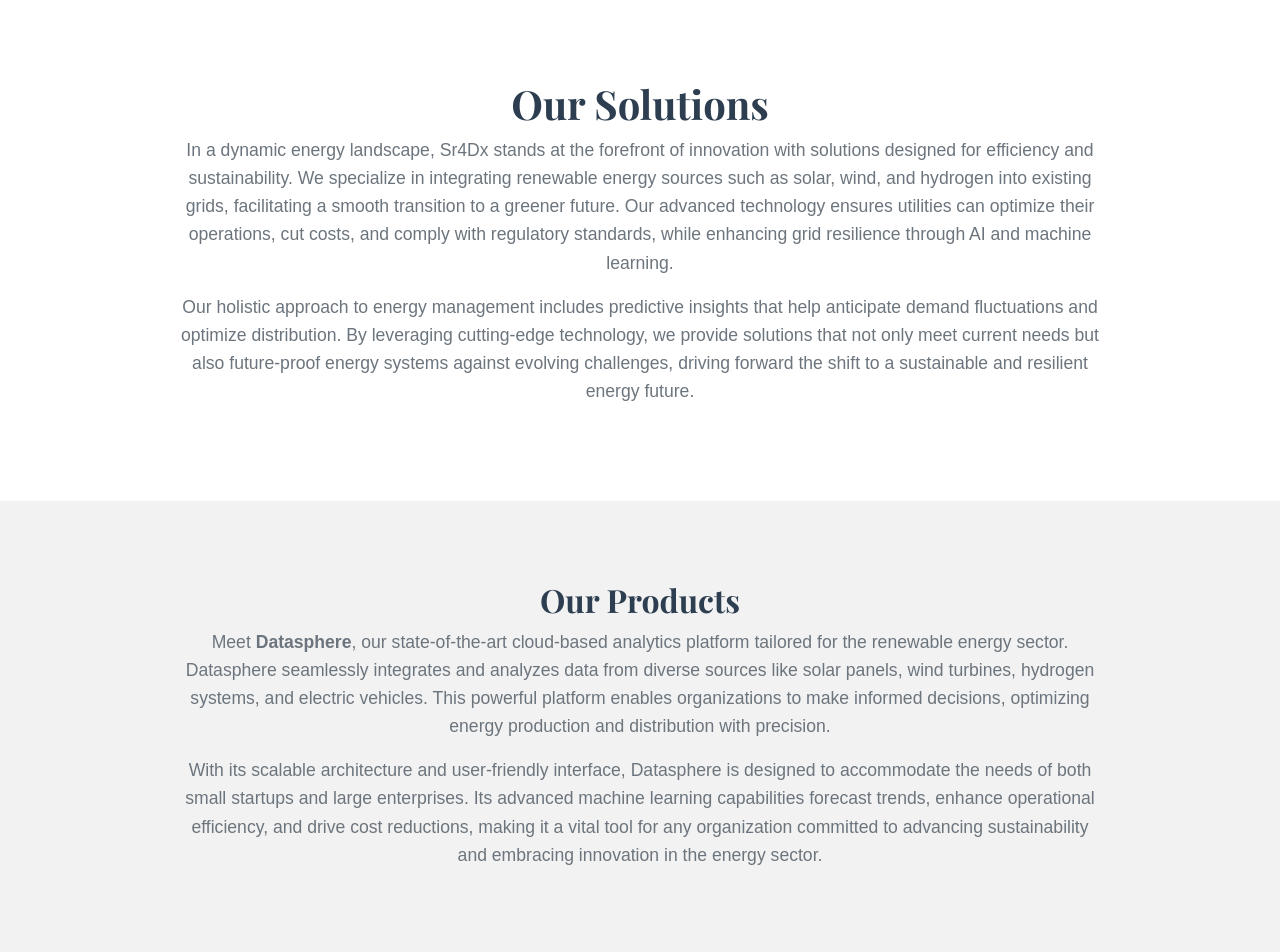
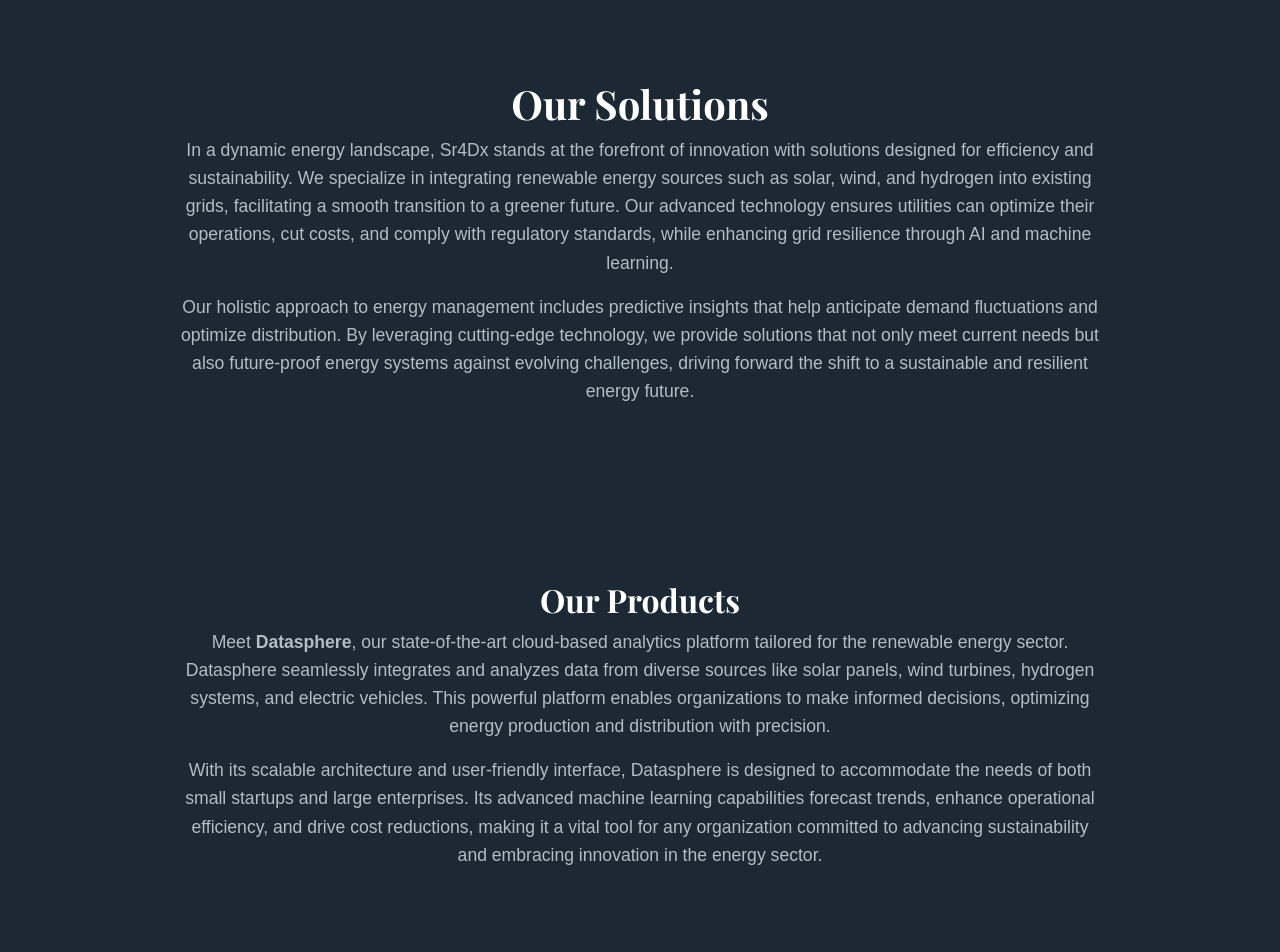
Before and after one commit to BKarthikChandra/test, a plain HTML site: page index.html in a window 1280 px wide. Shown: the part 800-1752 px from the top of the page. Drawn offline with nearby package versions, Linux system fonts and the light colour scheme.

Commit message:
Update index.css

```diff
--- a/index.css
+++ b/index.css
@@ -129,45 +129,45 @@ body {
 /* Solution Section Styling */
 .solutions-section {
     padding: 80px 0;
-    background-color: #ffffff; /* Pure white */
+    background-color: #1c2833; /* Background same as body */
 }
 
 .solutions-text h2 {
     font-family: 'Playfair Display', serif;
     font-size: 2.5rem;
-    color: #2c3e50; /* Deep navy */
+    color: #ffffff; /* White text */
 }
 
 .solutions-text p {
     font-family: 'Montserrat', sans-serif;
     font-size: 1.1rem;
-    color: #6c757d; /* Subtle blue-grey */
+    color: #b0bec5; /* Light grey */
     line-height: 1.6;
 }
 
 /* Product Section Styling */
 .product-section {
     padding: 80px 0;
-    background-color: #f2f2f2; /* Light greyish white */
+    background-color: #1c2833; /* Background same as body */
 }
 
 .product-text h3 {
     font-family: 'Playfair Display', serif;
     font-size: 2rem;
-    color: #2c3e50; /* Deep navy */
+    color: #ffffff; /* White text */
 }
 
 .product-text p {
     font-family: 'Montserrat', sans-serif;
     font-size: 1.1rem;
-    color: #6c757d; /* Subtle blue-grey */
+    color: #b0bec5; /* Light grey */
     line-height: 1.6;
 }
 
 /* Contact Section Styling */
 .contact-section {
     padding: 80px 0;
-    background-color: #2c3e50; /* Deep navy */
+    background-color: #1c2833; /* Background same as body */
     color: #ffffff; /* White text */
 }
 
@@ -185,7 +185,7 @@ body {
 
 /* Footer Styling */
 .footer {
-    background-color: #f8f9fa; /* Light greyish white */
+    background-color: #1c2833; /* Light greyish white */
     padding: 20px 0;
     text-align: center;
     color: #6c757d; /* Subtle blue-grey */
```
Lines whose indentation alone changed are shown as unchanged.
